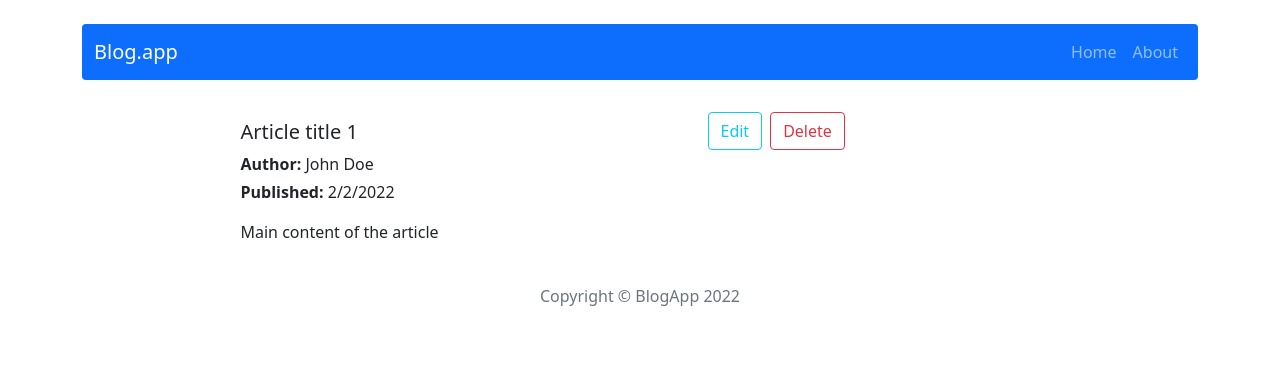
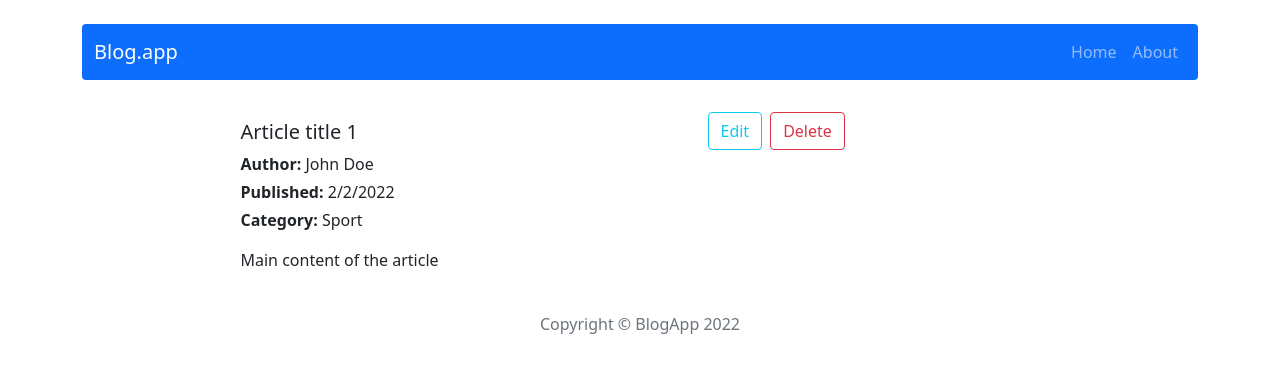
Before and after one commit to Jacob120/blog-react-crud, a React (Create React App) app: page /post/1 in a window 1280 px wide. Shown: the top 372 px of the page. Built offline with nearby package versions, Linux system fonts and the light colour scheme.

Commit message:
Add category to Post.js

```diff
--- a/src/components/pages/Post.js
+++ b/src/components/pages/Post.js
@@ -39,8 +39,9 @@ const Post = () => {
             <Card.Body>
               <Card.Title>{postData.title}</Card.Title>
               <Card.Text className="mb-1"><b>Author:</b> {postData.author}</Card.Text>
-              <Card.Text><b>Published:</b> {dateToStr(postData.publishedDate)}</Card.Text>
-              <Card.Text className="mt-2" dangerouslySetInnerHTML={{ __html: postData.content }} />
+              <Card.Text className="mb-1"><b>Published:</b> {dateToStr(postData.publishedDate)}</Card.Text>
+              <Card.Text className="mb-3"><b>Category:</b> {postData.category}</Card.Text>
+              <Card.Text dangerouslySetInnerHTML={{ __html: postData.content }} />
             </Card.Body>
           </Card>
         </Col>
```
